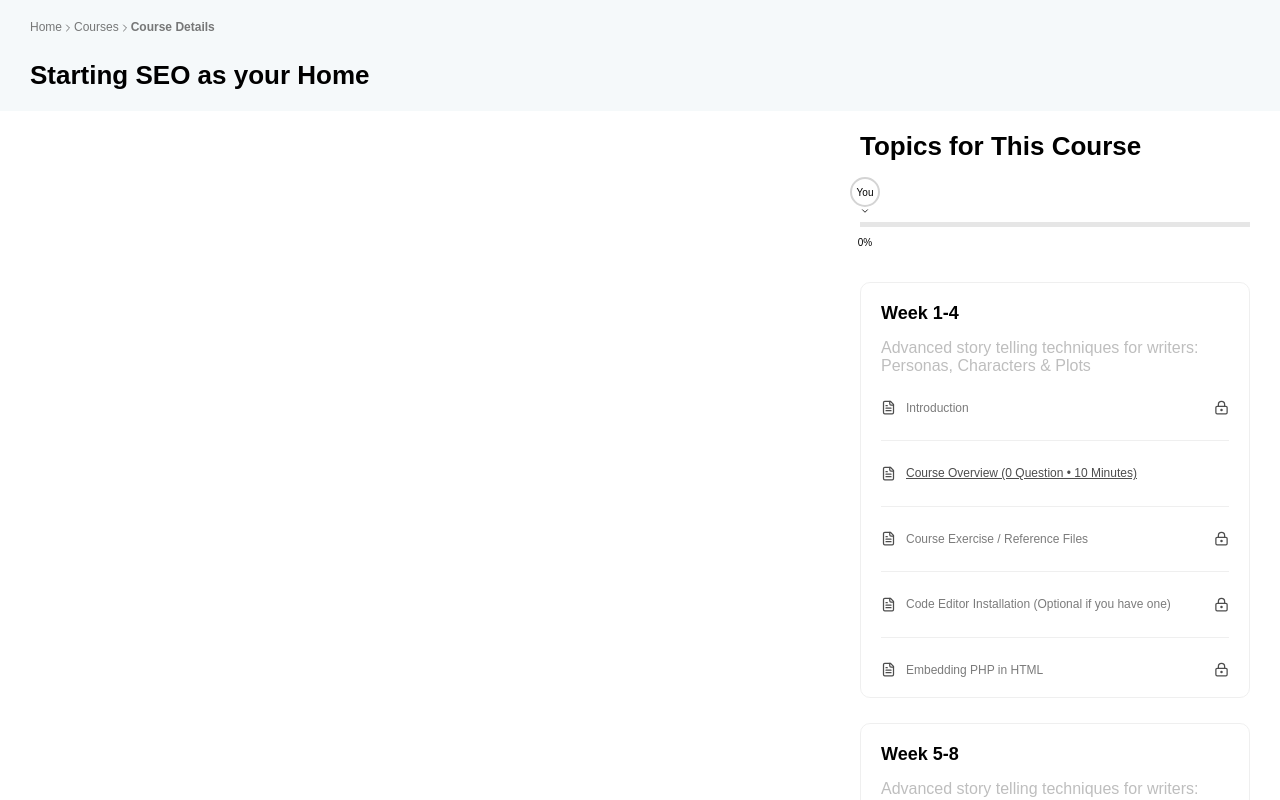
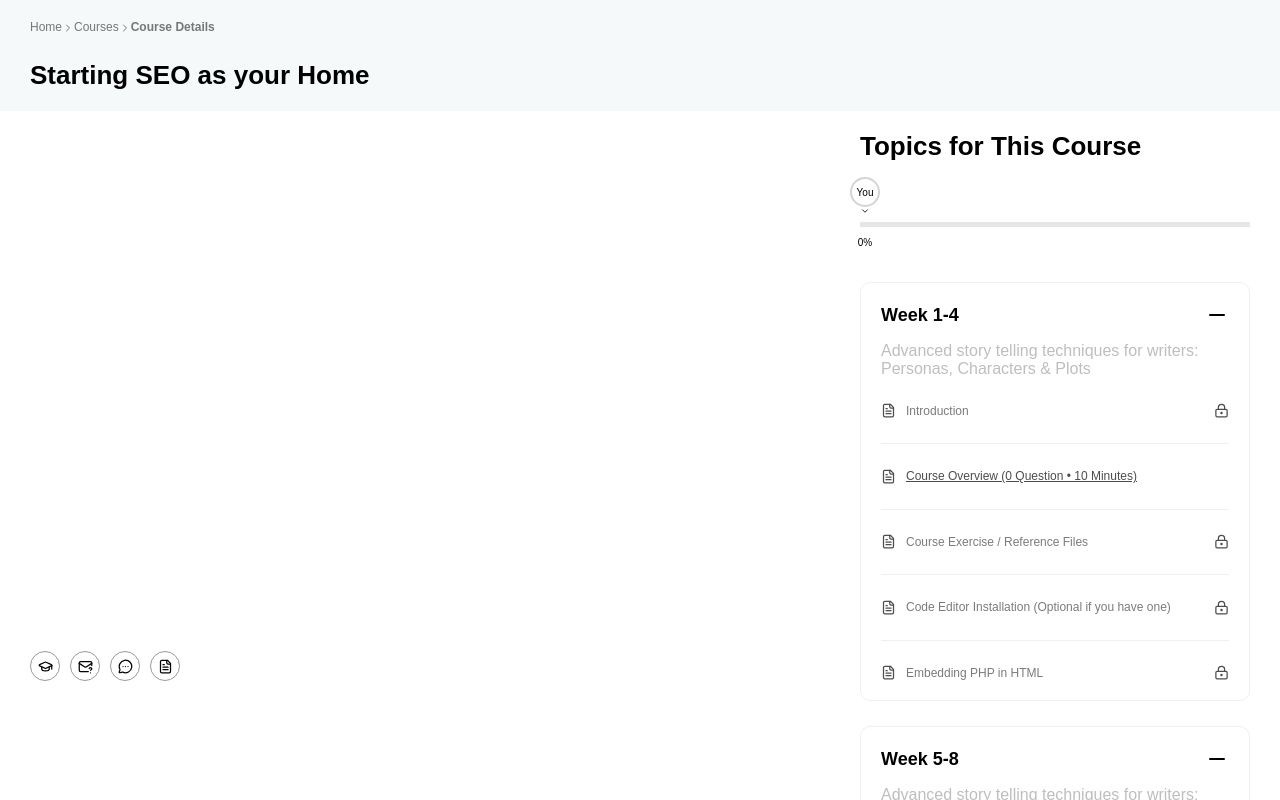
Before and after one commit to AhmedAbdEl-NasserAhmed/it-legend-task, a React (Vite) app: page / in a window 1280 px wide. Shown: the top 800 px of the page. Built offline with nearby package versions, Linux system fonts and the light colour scheme; the HTML template or start-up script is replaced by a standard one.

Commit message:
finishing main icons

```diff
--- a/package.json
+++ b/package.json
@@ -10,6 +10,7 @@
     "preview": "vite preview"
   },
   "dependencies": {
+    "@floating-ui/react": "^0.27.12",
     "lucide-react": "^0.519.0",
     "react": "^19.1.0",
     "react-dom": "^19.1.0",
--- a/src/components/Card/Card.css
+++ b/src/components/Card/Card.css
@@ -47,16 +47,6 @@
   }
 }
 
-.card-header__collapse {
-  display: none;
-}
-
-@media (max-width: 850px) {
-  .card-header__collapse {
-    display: block;
-  }
-}
-
 .card-container {
   display: flex;
   flex-direction: column;
--- /dev/null
+++ b/src/components/MainIcons/MainIcons.css
@@ -0,0 +1,20 @@
+.main-icons {
+  display: flex;
+  gap: 10px;
+  align-items: center;
+  button {
+    position: relative;
+    width: 30px;
+    height: 30px;
+    display: flex;
+    justify-content: center;
+    align-items: center;
+    border: 1px solid #929292ee;
+    border-radius: 50%;
+
+    & svg {
+      width: 15px;
+      height: 15px;
+    }
+  }
+}
--- /dev/null
+++ b/src/components/MainIcons/MainIcons.tsx
@@ -0,0 +1,92 @@
+import { flip, offset, shift, useFloating } from "@floating-ui/react";
+import "./MainIcons.css";
+
+import {
+  FileText,
+  GraduationCap,
+  MailQuestionMark,
+  MessageCircleMore
+} from "lucide-react";
+import { useState } from "react";
+
+const mainIcons = [
+  {
+    icon: <GraduationCap />,
+    onClick: () => {},
+    label: "Gradiation"
+  },
+  {
+    icon: <MailQuestionMark />,
+    onClick: () => {},
+    label: "Ask a question"
+  },
+  {
+    icon: <MessageCircleMore />,
+    onClick: () => {
+      const comments = document.getElementById("comments");
+      comments?.scrollIntoView({ behavior: "smooth" });
+    },
+    label: "Comments"
+  },
+  {
+    icon: <FileText />,
+    onClick: () => {
+      const curriculm = document.getElementById("curriculm");
+      curriculm?.scrollIntoView({ behavior: "smooth" });
+    },
+    label: "Curriculum"
+  }
+];
+
+const MainIcons = () => {
+  const [activeIndex, setActiveIndex] = useState<number | null>();
+
+  const { x, y, reference, floating, strategy } = useFloating({
+    placement: "top",
+    middleware: [offset(8), flip(), shift({ padding: 8 })]
+  });
+
+  return (
+    <div className="main-icons">
+      {mainIcons.map((icon, index) => {
+        const isOpen = activeIndex === index;
+
+        return (
+          <button
+            key={index}
+            type="button"
+            ref={reference}
+            onClick={icon.onClick}
+            onMouseEnter={() => setActiveIndex(index)}
+            onMouseLeave={() => setActiveIndex(null)}
+            style={{ position: "relative" }}
+          >
+            {icon.icon}
+
+            {isOpen && (
+              <span
+                ref={floating}
+                style={{
+                  position: strategy,
+                  top: y ?? 0,
+                  left: x ?? 0,
+                  background: "white",
+                  boxShadow: "0 2px 10px rgba(0,0,0,0.2)",
+                  padding: "6px 10px",
+                  borderRadius: "4px",
+                  fontSize: "0.75rem",
+                  zIndex: 9999,
+                  whiteSpace: "nowrap"
+                }}
+              >
+                {icon.label || "Tooltip"}
+              </span>
+            )}
+          </button>
+        );
+      })}
+    </div>
+  );
+};
+
+export default MainIcons;
--- a/src/components/VideoPlayer/VideoPlayer.css
+++ b/src/components/VideoPlayer/VideoPlayer.css
@@ -3,7 +3,7 @@
   width: 100%;
 }
 
-@media (max-width: 700px) {
+/* @media (max-width: 700px) {
   .video-player {
     position: fixed;
     top: 0;
@@ -12,4 +12,4 @@
     height: 200px;
     z-index: 1000;
   }
-}
+} */
--- a/src/index.css
+++ b/src/index.css
@@ -11,3 +11,9 @@ html {
 body {
   font-family: "Montserrat", sans-serif;
 }
+
+button {
+  border: none;
+  cursor: pointer;
+  background: transparent;
+}
--- a/src/ui/CourseOverview/CourseOverview.css
+++ b/src/ui/CourseOverview/CourseOverview.css
@@ -1,4 +1,7 @@
 .course-overview {
+  display: flex;
+  flex-direction: column;
+  gap: 20px;
   height: 100%;
   width: 100%;
 }
--- a/src/ui/CourseOverview/CourseOverview.tsx
+++ b/src/ui/CourseOverview/CourseOverview.tsx
@@ -1,11 +1,13 @@
 import "./CourseOverview.css";
 
 import VideoPlayer from "../../components/VideoPlayer/VideoPlayer";
+import MainIcons from "../../components/MainIcons/MainIcons";
 
 const CourseOverview = () => {
   return (
     <div className="course-overview">
       <VideoPlayer />
+      <MainIcons />
     </div>
   );
 };
```
Also changed, not shown: 1 other file (tests, documents, lock files or other folders).
